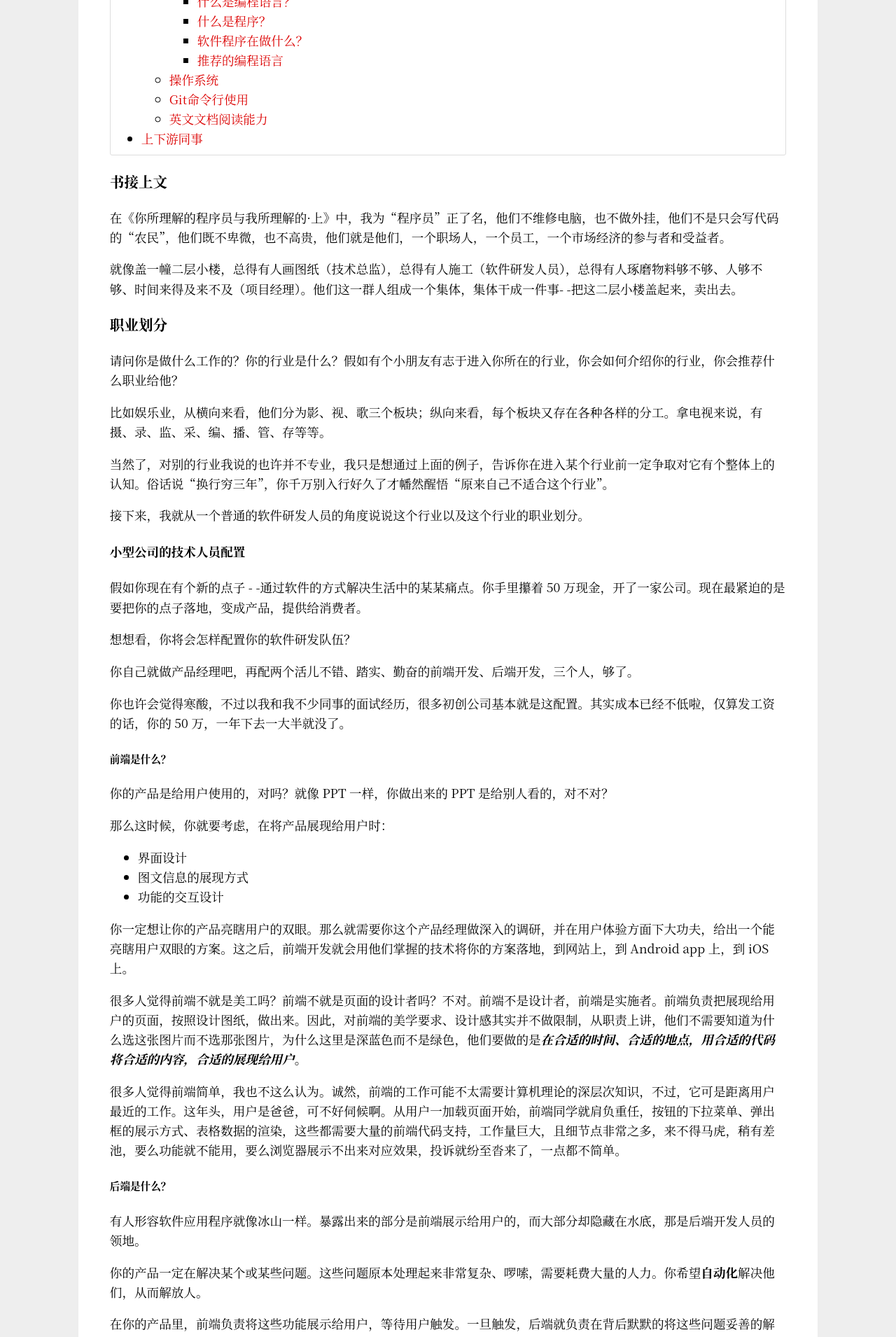
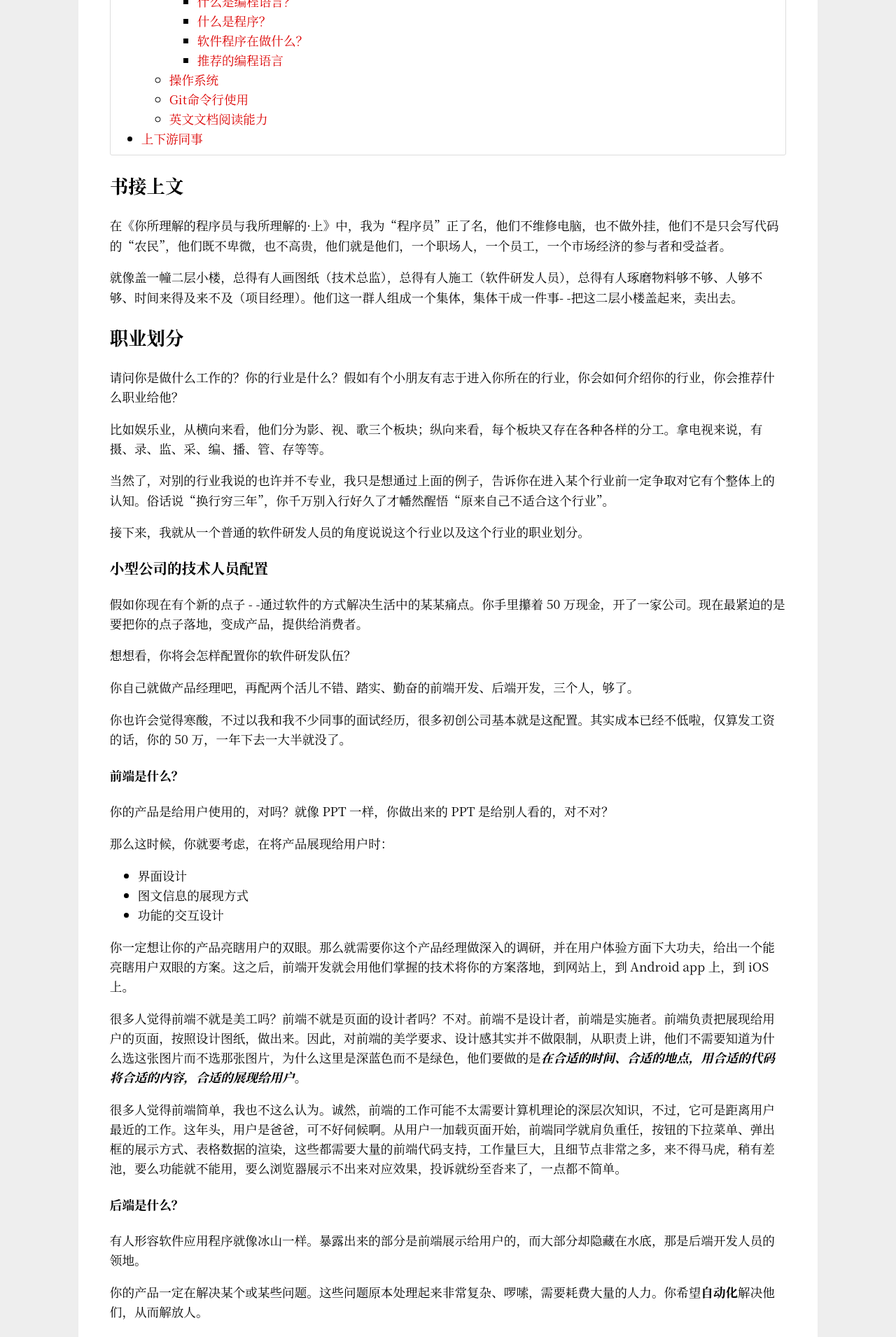
Before and after one commit to Haiyung/haiyung.github.io, a Jekyll site: the page built from _posts/2019-10-26-the-programmer-you-understand-and-the-programmer-I-understand-part-two.md, in a window 1280 px wide. Shown: the part 561-2471 px from the top of the page at 70% size. Built offline with Jekyll 4.4.1, drawn with Linux system fonts in a browser that asks for light colours.

Commit message:
article: update article

```diff
--- a/_posts/2019-10-26-the-programmer-you-understand-and-the-programmer-I-understand-part-two.md
+++ b/_posts/2019-10-26-the-programmer-you-understand-and-the-programmer-I-understand-part-two.md
@@ -11,13 +11,13 @@ __Contents__
 * content
 {:toc}
 
-### 书接上文
+## 书接上文
 
 在《你所理解的程序员与我所理解的·上》中，我为“程序员”正了名，他们不维修电脑，也不做外挂，他们不是只会写代码的“农民”，他们既不卑微，也不高贵，他们就是他们，一个职场人，一个员工，一个市场经济的参与者和受益者。
 
 就像盖一幢二层小楼，总得有人画图纸（技术总监），总得有人施工（软件研发人员），总得有人琢磨物料够不够、人够不够、时间来得及来不及（项目经理）。他们这一群人组成一个集体，集体干成一件事- -把这二层小楼盖起来，卖出去。
 
-### 职业划分
+## 职业划分
 
 请问你是做什么工作的？你的行业是什么？假如有个小朋友有志于进入你所在的行业，你会如何介绍你的行业，你会推荐什么职业给他？
 
@@ -27,7 +27,7 @@ __Contents__
 
 接下来，我就从一个普通的软件研发人员的角度说说这个行业以及这个行业的职业划分。
 
-#### 小型公司的技术人员配置
+### 小型公司的技术人员配置
 假如你现在有个新的点子 - -通过软件的方式解决生活中的某某痛点。你手里攥着 50 万现金，开了一家公司。现在最紧迫的是要把你的点子落地，变成产品，提供给消费者。
 
 想想看，你将会怎样配置你的软件研发队伍？
@@ -36,7 +36,7 @@ __Contents__
 
 你也许会觉得寒酸，不过以我和我不少同事的面试经历，很多初创公司基本就是这配置。其实成本已经不低啦，仅算发工资的话，你的 50 万，一年下去一大半就没了。
 
-##### 前端是什么？
+#### 前端是什么？
 
 你的产品是给用户使用的，对吗？就像 PPT 一样，你做出来的 PPT 是给别人看的，对不对？
 
@@ -52,7 +52,7 @@ __Contents__
 
 很多人觉得前端简单，我也不这么认为。诚然，前端的工作可能不太需要计算机理论的深层次知识，不过，它可是距离用户最近的工作。这年头，用户是爸爸，可不好伺候啊。从用户一加载页面开始，前端同学就肩负重任，按钮的下拉菜单、弹出框的展示方式、表格数据的渲染，这些都需要大量的前端代码支持，工作量巨大，且细节点非常之多，来不得马虎，稍有差池，要么功能就不能用，要么浏览器展示不出来对应效果，投诉就纷至沓来了，一点都不简单。
 
-##### 后端是什么？
+#### 后端是什么？
 
 有人形容软件应用程序就像冰山一样。暴露出来的部分是前端展示给用户的，而大部分却隐藏在水底，那是后端开发人员的领地。
 
@@ -84,7 +84,7 @@ __Contents__
 
 如果例子的范围再扩展些，比如淘宝 APP 在双十一的时候，一天要承受几十亿人次的访问量，就好比一个热门景点十月一的场景一样，好比周末晚上黄金时间你去海底捞排队一样。难道也要让用户在网络上手里攥着钱苦苦的排队等待吗？当然不可以，这个问题后端开发人员必须解决，用到的知识就更多了。
 
-#### 中型公司的技术人员配置
+### 中型公司的技术人员配置
 
 恭喜你，你的产品在市场上站稳脚跟了，挣了不少钱，公司逐渐壮大，用户也越来越多，更多的功能需求紧跟着也来了，你需要扩展你的技术队伍了。
 
@@ -100,7 +100,7 @@ __Contents__
 
 所以你还应该配备专业的“测试”队伍。
 
-##### 测试是什么？
+#### 测试是什么？
 
 人如其名，“测试”当然就是测试你司的产品的啦，在“出厂”前对产品做最后的把关。
 
@@ -114,7 +114,7 @@ __Contents__
 
 他们有自己做事的方式方法，用来保证测试覆盖率足够高；也有自己的方法论，用以更快、更便捷的发现软件功能、性能上的缺陷；等等等等。
 
-##### 其他
+#### 其他
 
 到这里就够了吗？
 
@@ -130,7 +130,7 @@ __Contents__
 
 此时，我真的替你捏一把汗。这个工程师，那个工程师，推广运营人员也得到位吧。总的下来少说也得七八十口子人，此刻的你，即便月入百万，请问还剩钱吗？
 
-### 基础技能
+## 基础技能
 
 我认为造原子弹这事儿挺难的。
 
@@ -146,9 +146,9 @@ __Contents__
 
 不过，你仍需要大量的刻意练习。
 
-#### 编程语言
+### 编程语言
 
-##### 三次技术革命的发展轨迹
+#### 三次技术革命的发展轨迹
 
 蒸汽机的改良引发了第一次工业革命，人类从此能够更加可控的将热能转化为动能。
 
@@ -170,7 +170,7 @@ __Contents__
 
 很简单，1 + 1 = 2 这事儿你交给挖掘机，无论如何它都干不了；1 + 1 是不是大于 2 呢？这个问题挖掘机也无法回答。
 
-##### 什么是编程语言？
+#### 什么是编程语言？
 
 **编程语言是人希望能通过更高级的方式操作机器的手段。**
 
@@ -200,7 +200,7 @@ __Contents__
 
 而给机器编写程序，是这次革命中重要的组成部分。
 
-##### 什么是程序？
+#### 什么是程序？
 
 程序不是专门指代码。你在生活中没有遇到过这个词吗？比如工作有工作程序，司法有法律程序。
 
@@ -210,11 +210,11 @@ __Contents__
 
 软件程序也一样，只不过是把本来用中文写就的流程和顺序翻译成机器能看懂的语言。
 
-##### 软件程序在做什么？
+#### 软件程序在做什么？
 
 仍以刚才举的自动驾驶汽车为例，你刚刚看到了汽车收集到了什么样的信号，然后对信号做了判断，从而最终导向到了某种决策。这就是逻辑，程序中写满了类似于这样的逻辑。表面上看是机器自己做出了选择，其实不然，是程序的开发人员在“背后”教他这么做。
 
-##### 推荐的编程语言
+#### 推荐的编程语言
 
 Python 是一门非常适合初学者的计算机编程语言。
 
@@ -222,7 +222,7 @@ Python 是一门非常适合初学者的计算机编程语言。
 
 我还是推荐 Python。学习 Python 你不需要报这个培训班那个培训班，网上有很多免费的视频教学资料，一个课时一个课时跟着来，课后勤加练习，如此两个月，持续精进，入门一定不是问题。
 
-#### 操作系统
+### 操作系统
 
 我们每个人都用过电脑，电脑里都有安装操作系统，Windows 或者 macOS，大家不仅会用，还非常熟练。
 
@@ -236,7 +236,7 @@ Python 是一门非常适合初学者的计算机编程语言。
 
 这里我还是以推荐视频为准，鸟哥的《Linux私房菜》固然好，但专业书籍对初级选手来说并不太友好，读不了一会儿就困了，我推荐“马哥教育”做的 Linux 培训课程，不用全上完，上一半就基本够用了。
 
-#### Git命令行使用
+### Git命令行使用
 
 21 世纪的第二个十年，绝大多数的软件项目都在使用 Git 作为版本管理工具。
 
@@ -246,7 +246,7 @@ Python 是一门非常适合初学者的计算机编程语言。
 
 > 《玩转 Git 三剑客》--极客时间 APP
 
-#### 英文文档阅读能力
+### 英文文档阅读能力
 
 这项能力大家都知道非常重要。
 
@@ -262,7 +262,7 @@ Python 是一门非常适合初学者的计算机编程语言。
 参考书籍：
 >《把时间当作朋友》《人人都能用英语》--李笑来·著
 
-### 上下游同事
+## 上下游同事
 
 任何一个行业的人都不是孤立存在的。
 
```
Also changed, not shown: _posts/2019-10-24-the-programmer-you-understand-and-the-programmer-I-understand-part-one.md (+10 -10 lines), _posts/2019-11-14-minimum-skills-in-the-first-year-of-development.md (+15 -15 lines).
